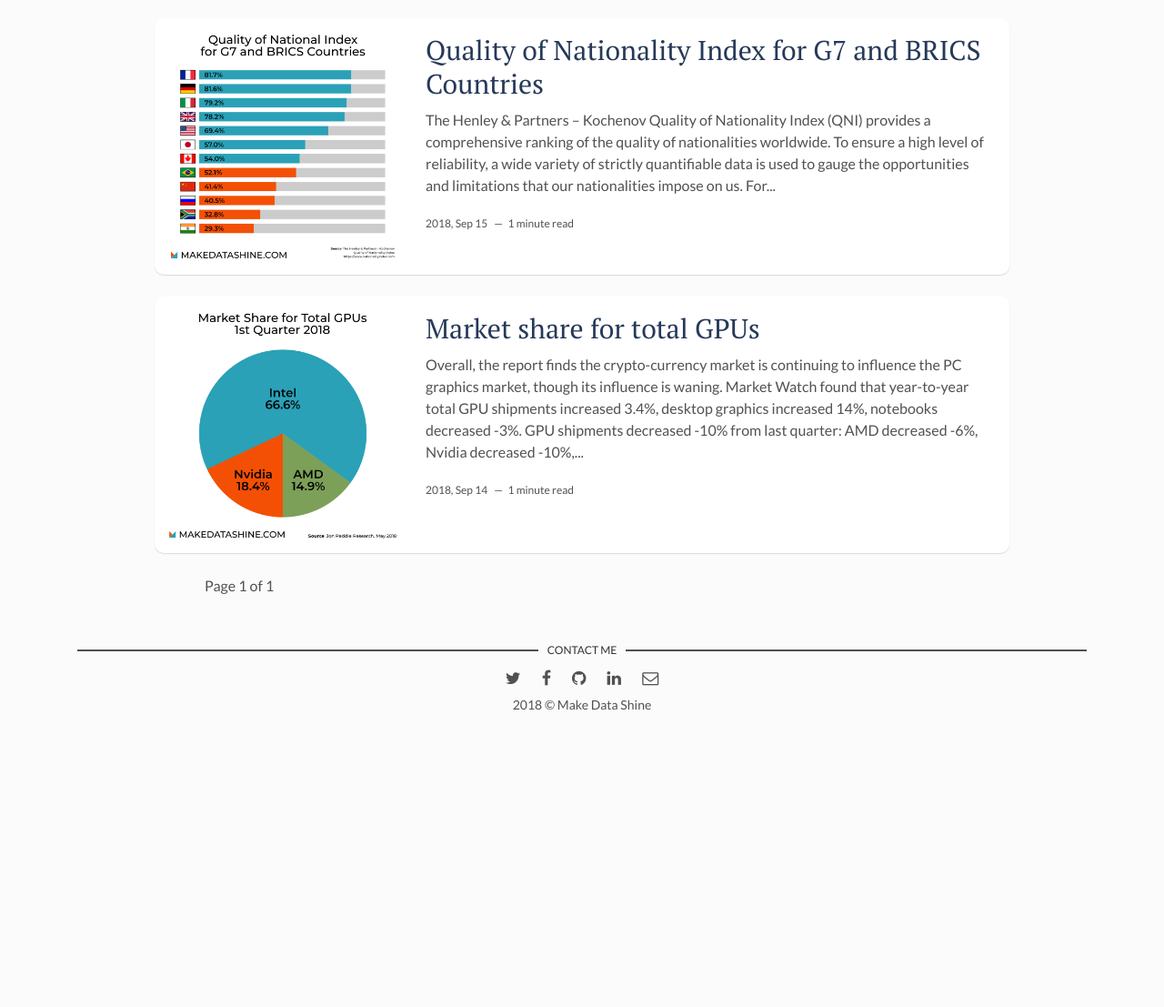
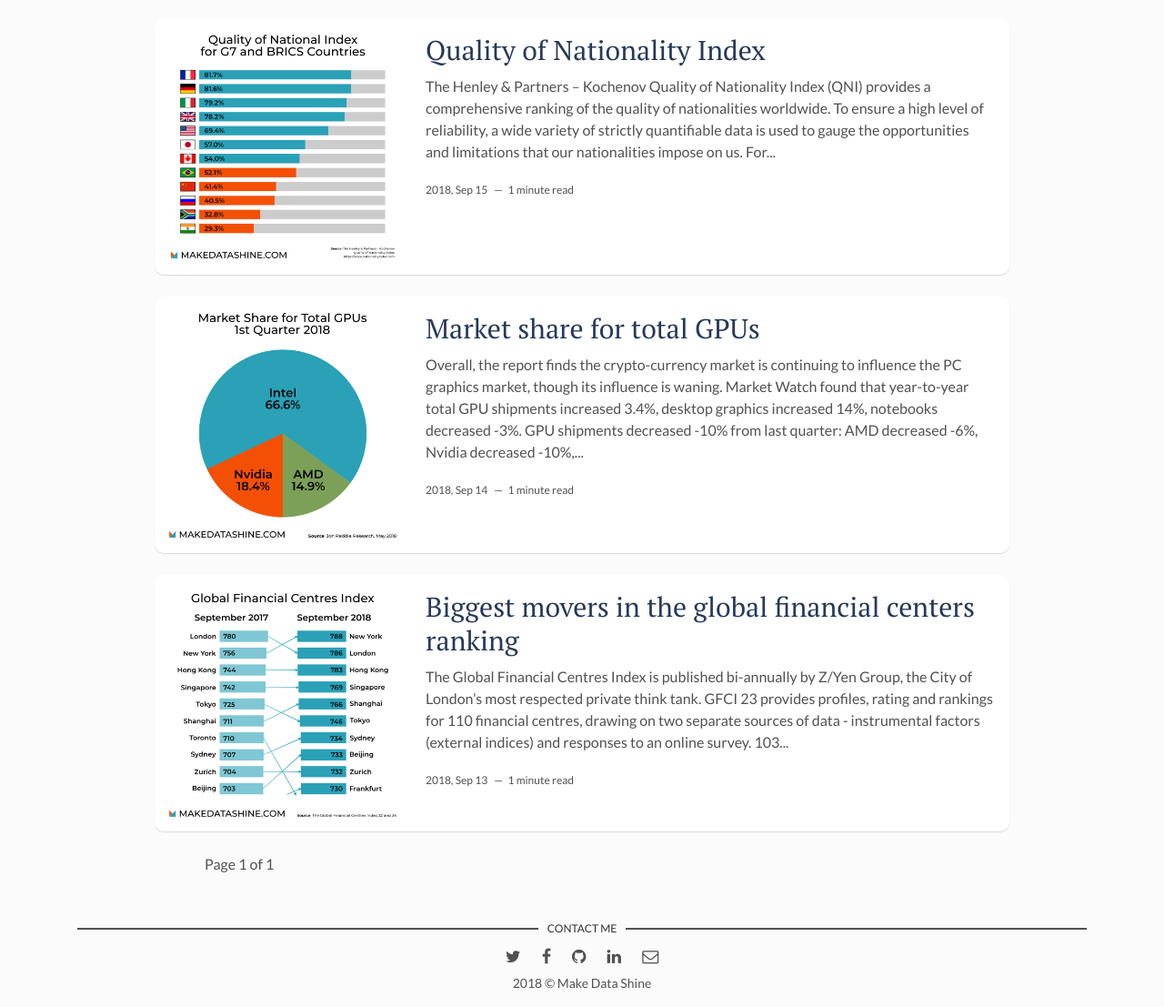
Before and after one commit to Bryukh/makedatashine, a Jekyll site: the page built from index.html, in a window 1280 px wide. Shown: the whole page at 91% size. Built offline with Jekyll 4.4.1, drawn with Linux system fonts in a browser that asks for light colours; the list of posts is cut into pages by our own code; before the commit the page ends 900 px from its top, so only the background shows below that.

Commit message:
Added post

```diff
--- a/_posts/2018-09-05-quality-of-nationality-index.md
+++ b/_posts/2018-09-15-quality_nationality_index.md
@@ -1,9 +1,9 @@
 ---
 layout: post
-title: Quality of Nationality Index for G7 and BRICS Countries
-date: 2018-09-15 13:32:20 +0300
+title: Quality of Nationality Index
+date: 2018-09-15 13:00:00 +0300
 description: Quality of Nationality Index (QNI) provides a comprehensive ranking of the quality of nationalities worldwide.
-img: Quality_of_National_Index_for_G7_and_BRICS_countries.png
+img: quality_nationality_index.png
 fig-caption: # Add figcaption (optional)
 tags: [Nationality, World, Freedom]
 ---
@@ -11,6 +11,8 @@
 
 [Read more about this topic](https://www.amazon.com/Quality-Nationality-Index-Dimitry-Kochenov-ebook/dp/B01GFGV3FI)
 
+---
+
 **Source:** [Nationality Index](https://www.nationalityindex.com)
 
 **Methodology:** [Nationality Index Methodology](https://www.nationalityindex.com/methodology)
--- /dev/null
+++ b/_posts/2019-09-13-global-financial-centres.md
@@ -0,0 +1,18 @@
+---
+layout: post
+title: Biggest movers in the global financial centers ranking
+date: 2018-09-13 13:00:00 +0300
+description: The Global Financial Centres Index is published bi-annually by Z/Yen Group, the City of London’s most respected private think tank.
+img: global-financial-centres.png
+fig-caption: # Add figcaption (optional)
+tags: [Economics, World, Cities]
+---
+The Global Financial Centres Index is published bi-annually by Z/Yen Group, the City of London’s most respected private think tank.
+
+GFCI 23 provides profiles, rating and rankings for 110 financial centres, drawing on two separate sources of data - instrumental factors (external indices) and responses to an online survey.
+
+103 factors have been used in GFCI 23, supplemented by 28,599 financial centre assessments completed by 2,340 financial services professionals. Find out more about our methodology [here](https://www.longfinance.net/programmes/financial-centre-futures/global-financial-centres-index/gfci-methodology/).
+
+---
+
+**Source:** [The Global Financial Centres Index](http://globalfinancialcentres.net/explore/)
```
Also changed, not shown: assets/img/global-financial-centres.png (added), assets/img/quality_nationality_index.png (renamed from assets/img/Quality_of_National_Index_for_G7_and_BRICS_countries.png), assets/img/thumbs/global-financial-centres.png (added), assets/img/thumbs/quality_nationality_index.png (renamed from assets/img/thumbs/Quality_of_National_Index_for_G7_and_BRICS_countries.png).
